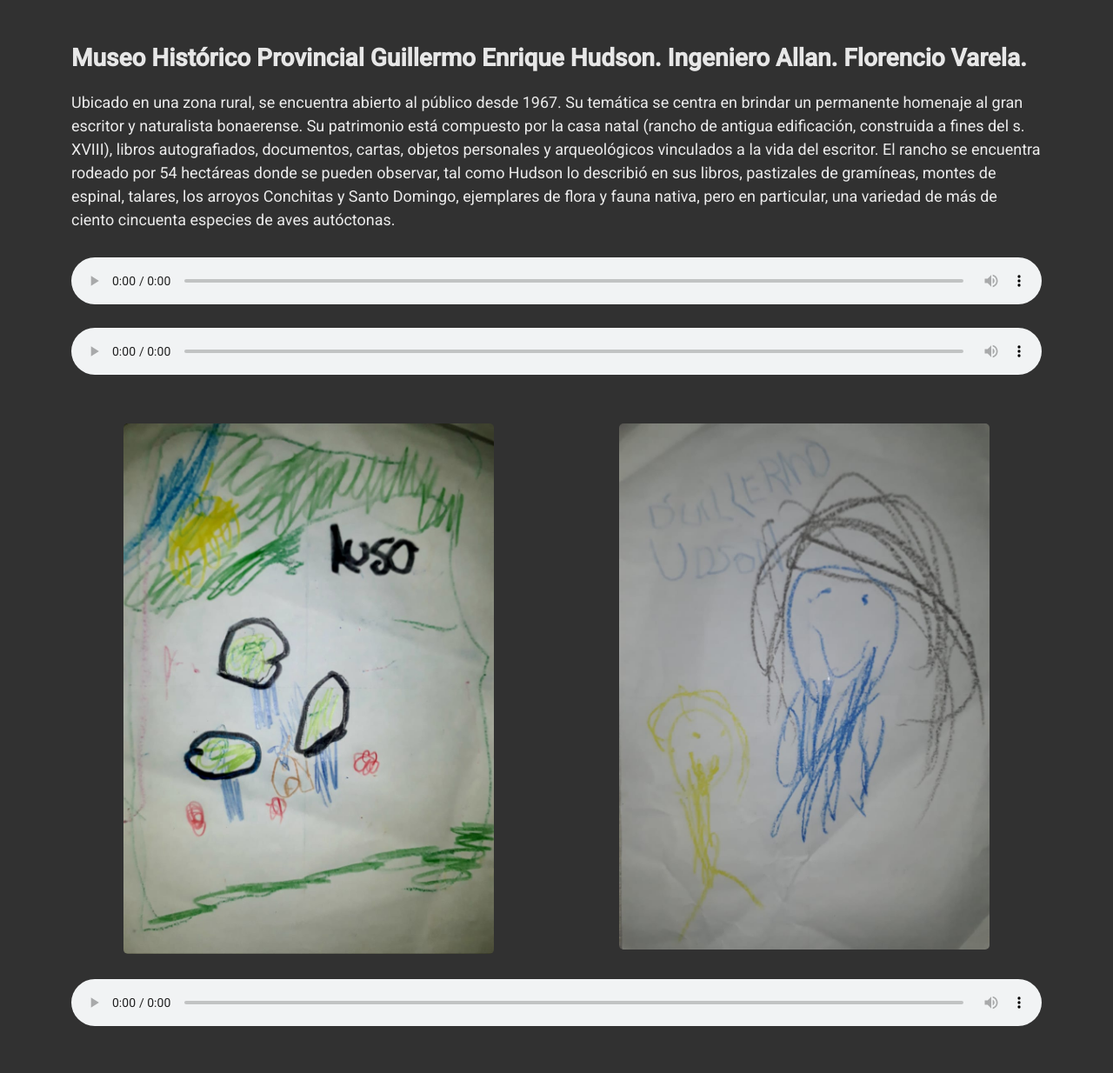
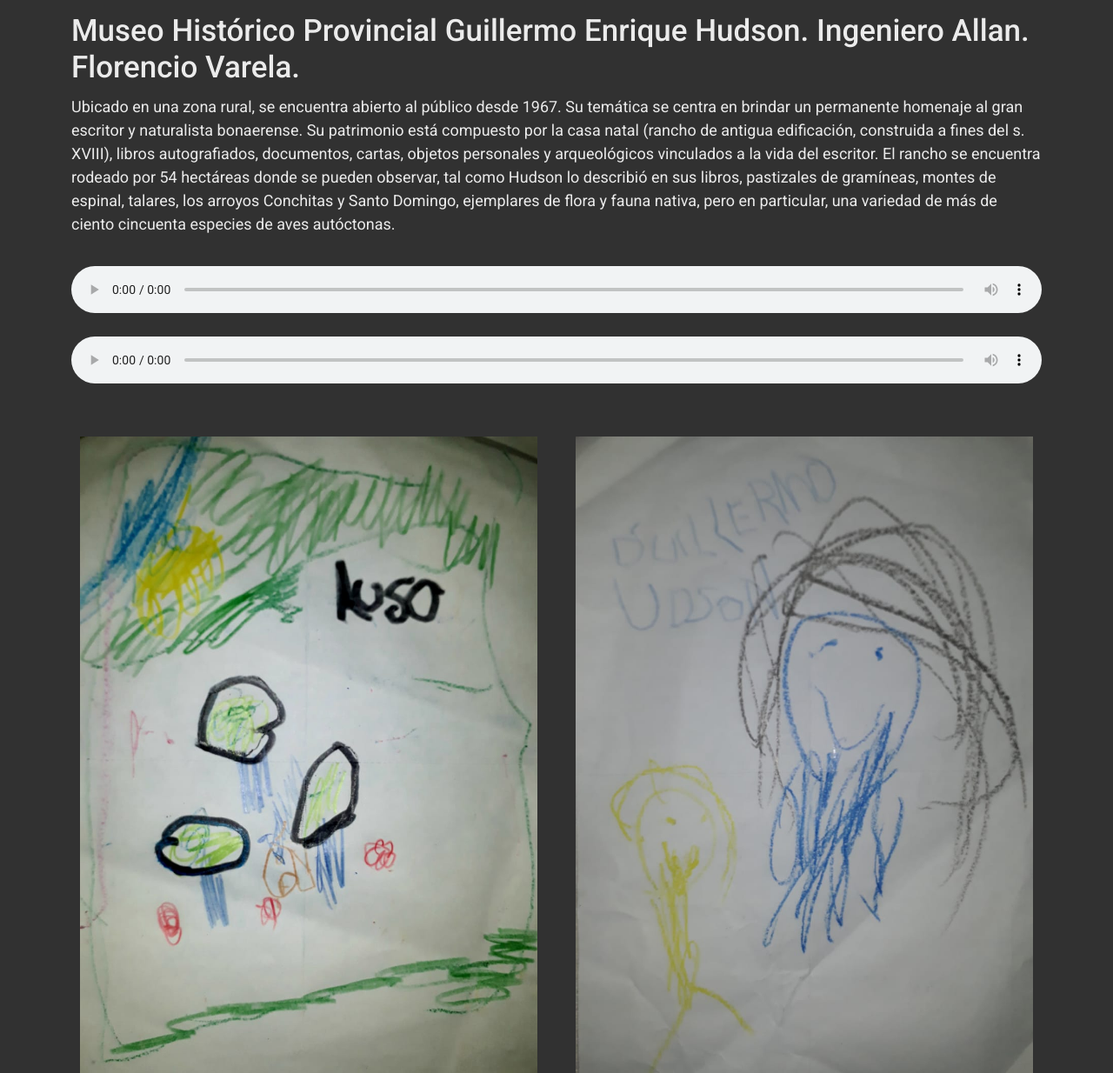
Before and after one commit to ValentinAltamirano/pagina-de-guillermo-hudson.github.io, a plain HTML site: page index.html in a window 1280 px wide. Shown: the top 1234 px of the page at 87% size. Drawn offline with nearby package versions, Linux system fonts and the light colour scheme.

Commit message:
index.html

```diff
--- a/index.html
+++ b/index.html
@@ -16,22 +16,22 @@
             background-color: #313131;
             font-family: 'Roboto', sans-serif;
             text-align: center;
-            margin-top: 50px;
+            margin-top: 15px;
             margin-left: 10px;
             margin-right: 10px;
+            margin-bottom: 15px;
         }
         h1 {
-            font-size: 28px;
-            margin-bottom: 20px;
-            color: #e7e7e7;
+            font-size: 35px;
+            margin-bottom: 10px;
+            color: #ebebeb;
             text-align: left;
-            font-weight: bold;
 
         }
         p {
             font-size: 18px;
             color: #ebebeb;
-            margin-bottom: 30px;
+            margin-bottom: 35px;
             text-align: left;
         }
         .gallery img {
@@ -43,9 +43,9 @@
             margin-bottom: 20px;
         }
         img {
-            width: 80%; /* Achica las imágenes */
-            border-radius: 10px;
-            padding: 5px;
+            width: 100%; /* Achica las imágenes */
+            border-radius: 5px;
+            padding: 10px;
         }
     </style>
 </head>
```
